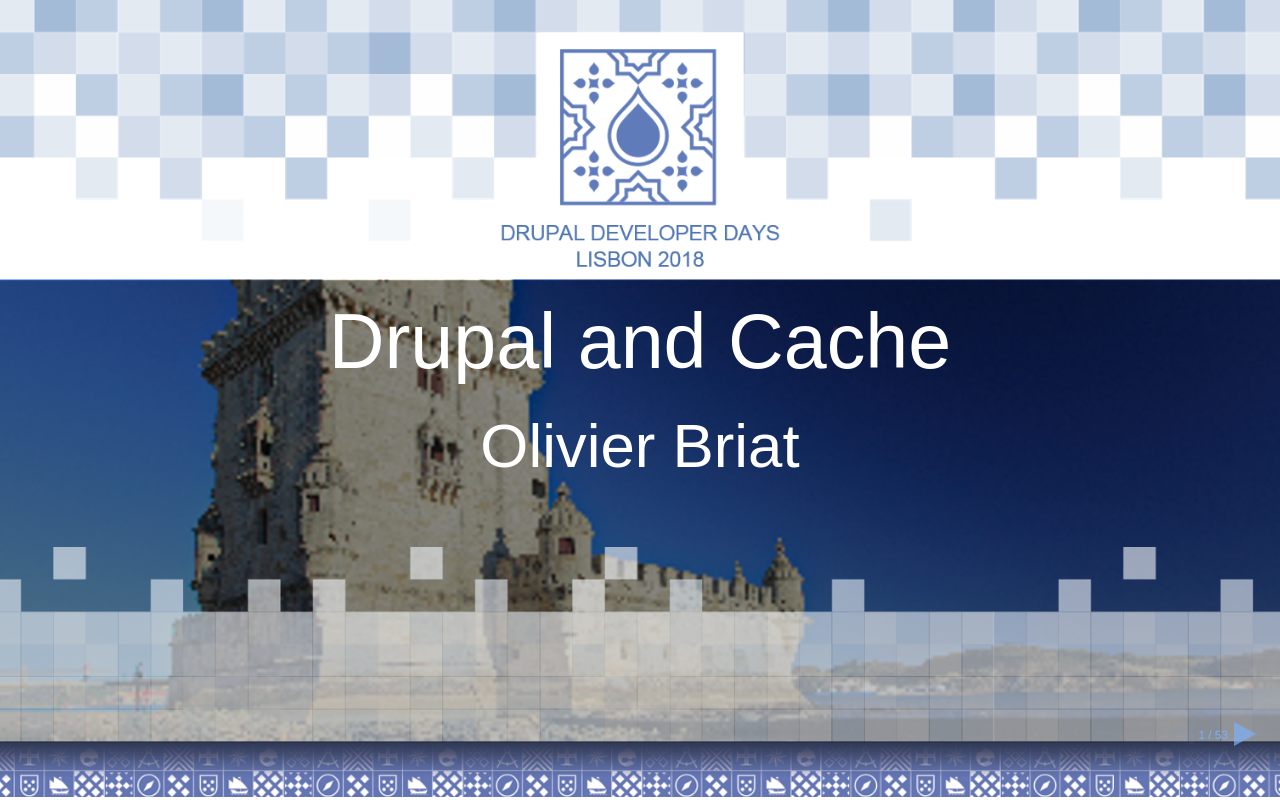
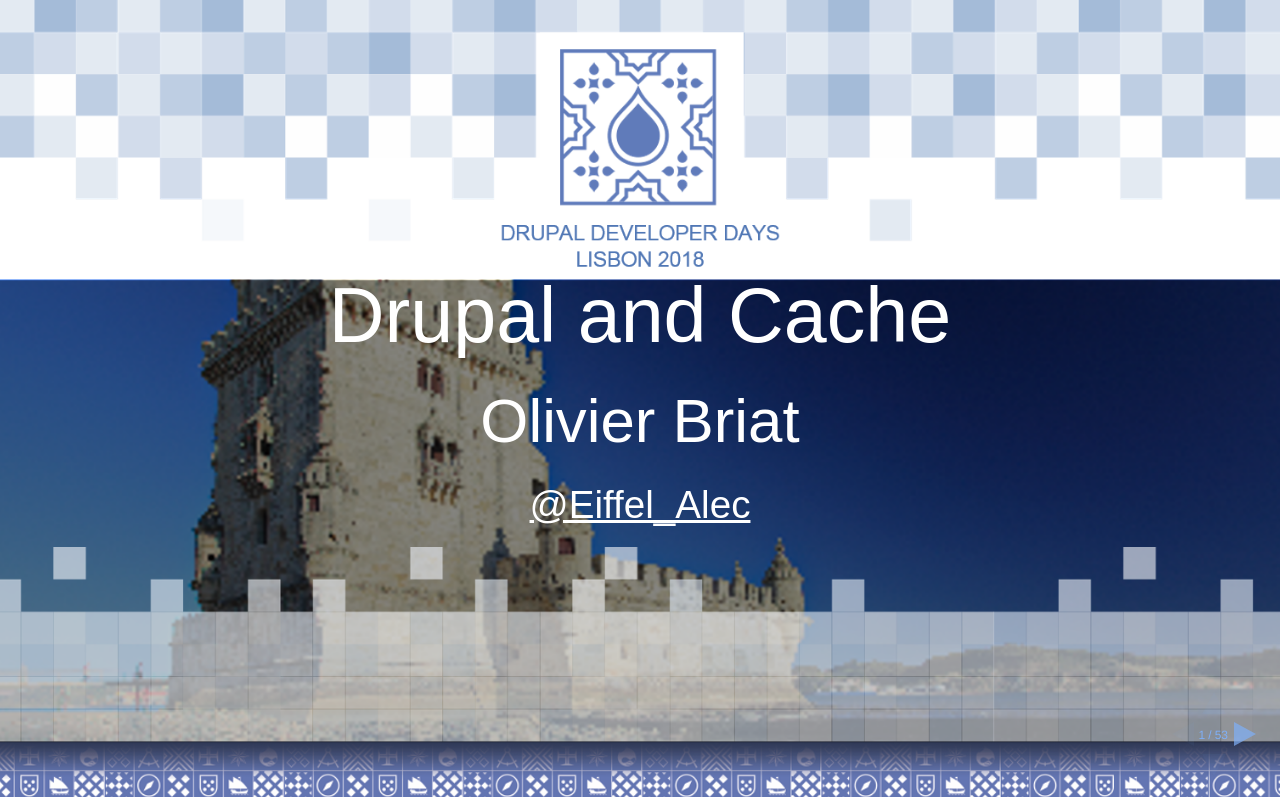
Before and after one commit to obriat/Drupal-and-cache, a website: page index.html in a window 1280 px wide. Drawn offline with Linux system fonts and the light colour scheme.

Commit message:
Twitter account

```diff
--- a/index.html
+++ b/index.html
@@ -33,7 +33,8 @@
           data-background-color="#4d73ae"
           >
           <h1 class="mainTitle">Drupal and Cache</h1>
-          <h2 class="mainSubTitle">Olivier Briat</h2>
+          <h2 class="mainSubTitle">Olivier Briat </h2>
+          <a href="https://twitter.com/@Eiffel_Alec">@Eiffel_Alec</a>
         </section>
 
         <!-- ################## Quote SLIDE ################## -->
```
